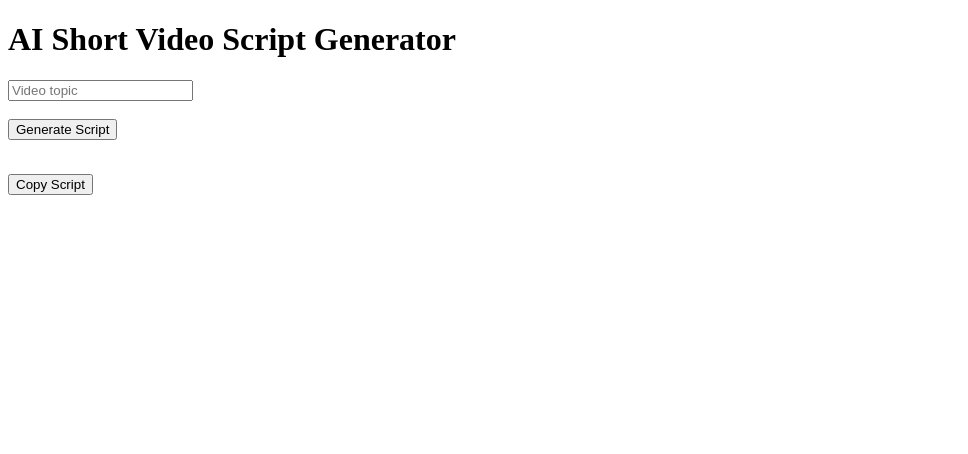
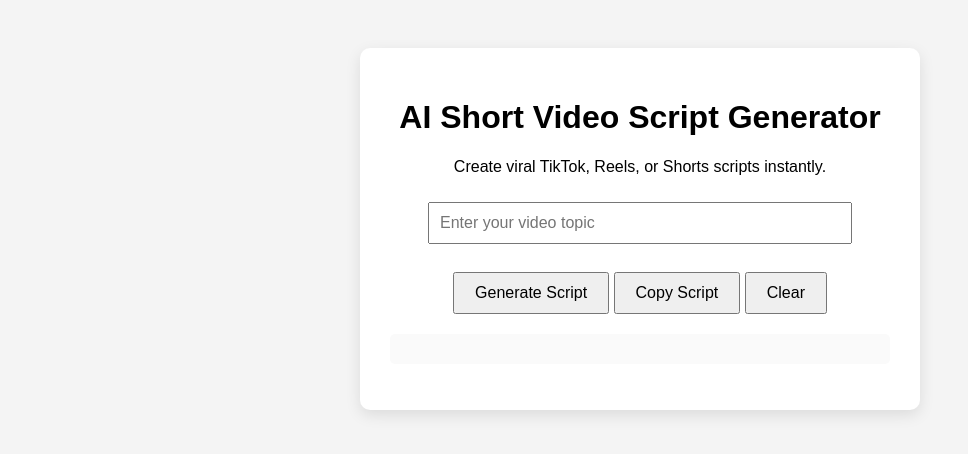
Before and after one commit to alwayshannonperry-cpu/ai-video-script-generator, a plain HTML site: page index.html in a window 1280 px wide. Shown: the whole page, without its empty margins (0-968 px from the left). Drawn offline with Linux system fonts and the light colour scheme.

Commit message:
Update index.html

```diff
--- a/index.html
+++ b/index.html
@@ -2,51 +2,126 @@
 <html>
 
 <head>
+
 <title>AI Video Script Generator</title>
+
+<style>
+
+body{
+font-family: Arial, sans-serif;
+background:#f4f4f4;
+text-align:center;
+padding:40px;
+}
+
+.container{
+background:white;
+padding:30px;
+border-radius:10px;
+max-width:500px;
+margin:auto;
+box-shadow:0 5px 15px rgba(0,0,0,0.1);
+}
+
+input{
+width:80%;
+padding:10px;
+font-size:16px;
+margin-top:10px;
+}
+
+button{
+padding:10px 20px;
+font-size:16px;
+margin-top:10px;
+cursor:pointer;
+}
+
+#result{
+margin-top:20px;
+white-space:pre-wrap;
+text-align:left;
+background:#fafafa;
+padding:15px;
+border-radius:5px;
+}
+
+</style>
+
 </head>
 
 <body>
 
+<div class="container">
+
 <h1>AI Short Video Script Generator</h1>
 
-<input id="topic" placeholder="Video topic">
+<p>Create viral TikTok, Reels, or Shorts scripts instantly.</p>
+
+<input id="topic" placeholder="Enter your video topic">
+
 <br><br>
 
 <button onclick="generate()">Generate Script</button>
 
-<br><br>
+<button onclick="copyScript()">Copy Script</button>
+
+<button onclick="clearScript()">Clear</button>
 
 <p id="result"></p>
 
-<button onclick="copyScript()">Copy Script</button>
+</div>
 
 <script>
 
+document.getElementById("topic").addEventListener("keypress", function(event){
+if(event.key === "Enter"){
+generate()
+}
+})
+
 async function generate(){
 
-document.getElementById("result").innerText = "Generating..."
+let topic=document.getElementById("topic").value
 
-let topic = document.getElementById("topic").value
+if(!topic){
+document.getElementById("result").innerText="Please enter a topic first."
+return
+}
 
-let response = await fetch("/api/generate",{
+document.getElementById("result").innerText="Generating..."
+
+let response=await fetch("/api/generate",{
 method:"POST",
 headers:{"Content-Type":"application/json"},
 body:JSON.stringify({topic:topic})
 })
 
-let data = await response.json()
+let data=await response.json()
 
-document.getElementById("result").innerText = data.text
+document.getElementById("result").innerText=data.text
 
 }
 
 function copyScript(){
 
-let text = document.getElementById("result").innerText
+let text=document.getElementById("result").innerText
+
+if(!text){
+alert("Nothing to copy yet.")
+return
+}
 
 navigator.clipboard.writeText(text)
 
 alert("Script copied")
+
+}
+
+function clearScript(){
+
+document.getElementById("result").innerText=""
+document.getElementById("topic").value=""
 
 }
 
```
